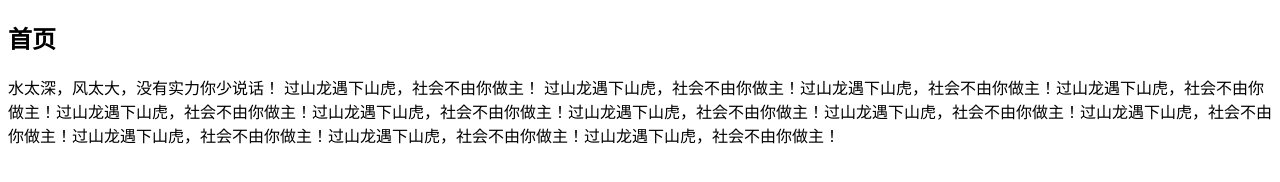
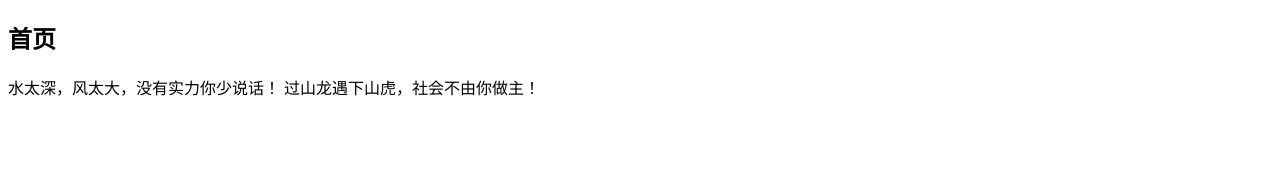
Before and after one commit to song237/git-demo, a plain HTML site: page index.html in a window 1280 px wide. Drawn offline with Linux system fonts and the light colour scheme.

Commit message:
删除操作

```diff
--- a/index.html
+++ b/index.html
@@ -12,7 +12,6 @@
     <h2>首页</h2>
 水太深，风太大，没有实力你少说话！
 过山龙遇下山虎，社会不由你做主！
-过山龙遇下山虎，社会不由你做主！过山龙遇下山虎，社会不由你做主！过山龙遇下山虎，社会不由你做主！过山龙遇下山虎，社会不由你做主！过山龙遇下山虎，社会不由你做主！过山龙遇下山虎，社会不由你做主！过山龙遇下山虎，社会不由你做主！过山龙遇下山虎，社会不由你做主！过山龙遇下山虎，社会不由你做主！过山龙遇下山虎，社会不由你做主！过山龙遇下山虎，社会不由你做主！
 
 </body>
 
```
